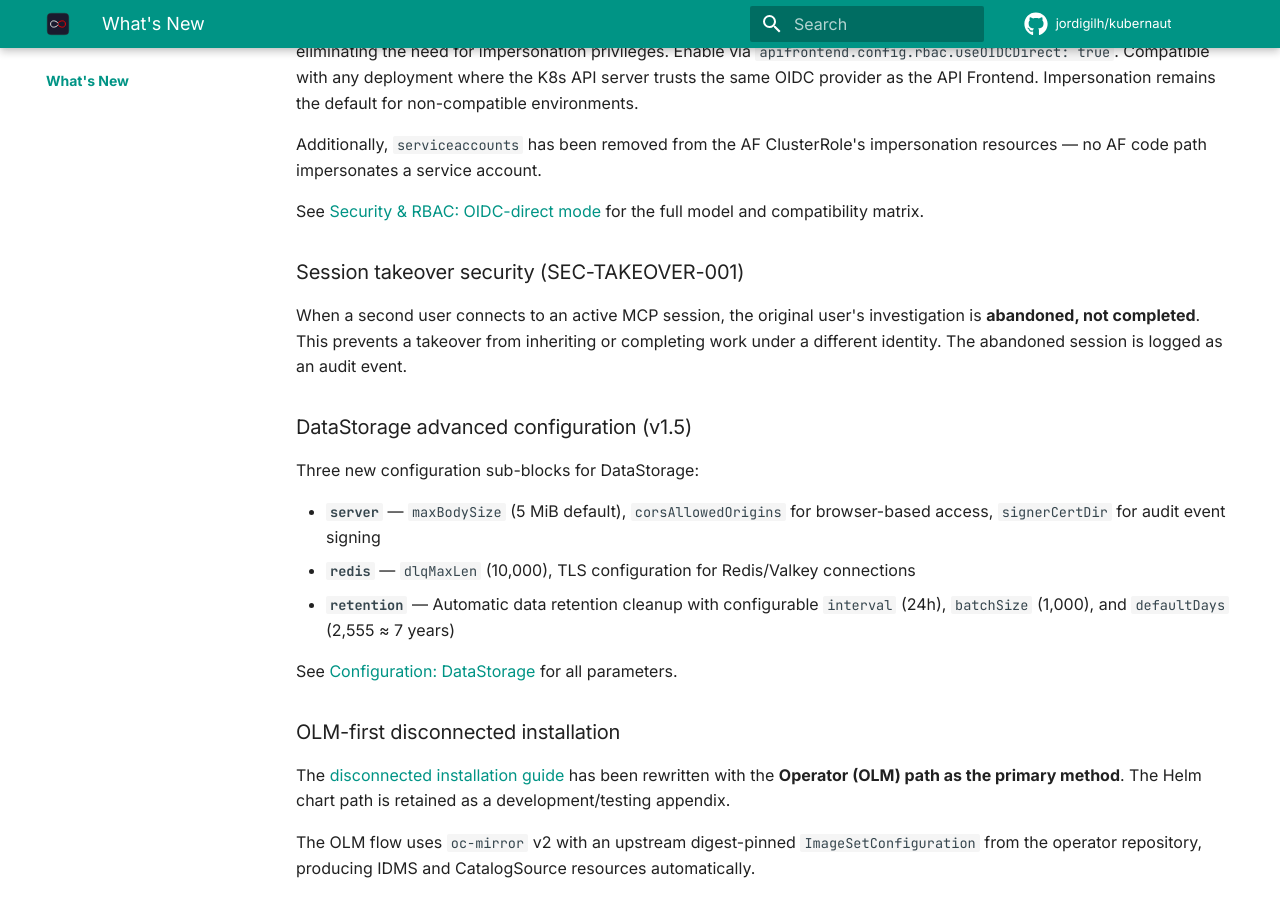
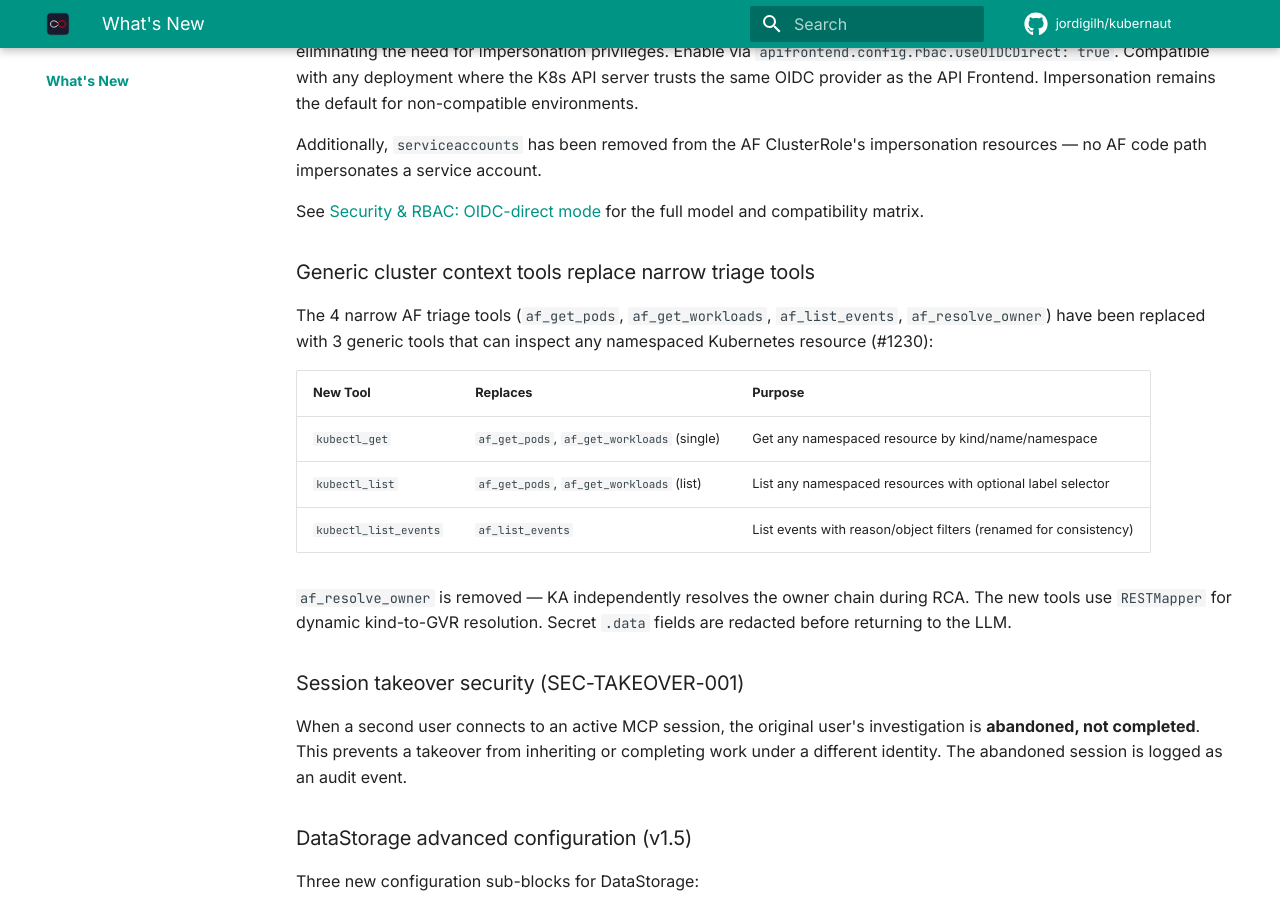
Before and after one commit to jordigilh/kubernaut-docs, an MkDocs documentation site: the page built from docs/whats-new/index.md, in a window 1280 px wide and 900 px high, scrolled down 2285 px. Built offline with MkDocs 1.6.1 and Material for MkDocs 9.7.7, drawn with Linux system fonts in a browser that asks for light colours; comment, search, counter and statistics services are not loaded; the version menu is left out; some of the changed text lies outside the part shown.

Commit message:
feat: pre-account for generic kubectl tools replacing narrow AF triage tools (#1230)
Replaces af_get_pods, af_get_workloads, af_list_events, af_resolve_owner
with kubectl_get, kubectl_list, kubectl_list_events across all docs.
Updates SAR tool count from 19 to 18 and persona breakdowns. Adds
config.openshift.io to KA investigator RBAC table (operator PR #34).

Co-authored-by: Cursor <cursoragent@cursor.com>

```diff
--- a/docs/whats-new/index.md
+++ b/docs/whats-new/index.md
@@ -68,6 +68,18 @@ An opt-in authentication mode (PR #1227) that forwards the user's raw OIDC JWT a
 Additionally, `serviceaccounts` has been removed from the AF ClusterRole's impersonation resources — no AF code path impersonates a service account.
 
 See [Security & RBAC: OIDC-direct mode](../architecture/security-rbac.md#oidc-direct-mode-eliminating-impersonation-v15) for the full model and compatibility matrix.
+
+### Generic cluster context tools replace narrow triage tools
+
+The 4 narrow AF triage tools (`af_get_pods`, `af_get_workloads`, `af_list_events`, `af_resolve_owner`) have been replaced with 3 generic tools that can inspect any namespaced Kubernetes resource (#1230):
+
+| New Tool | Replaces | Purpose |
+|---|---|---|
+| `kubectl_get` | `af_get_pods`, `af_get_workloads` (single) | Get any namespaced resource by kind/name/namespace |
+| `kubectl_list` | `af_get_pods`, `af_get_workloads` (list) | List any namespaced resources with optional label selector |
+| `kubectl_list_events` | `af_list_events` | List events with reason/object filters (renamed for consistency) |
+
+`af_resolve_owner` is removed — KA independently resolves the owner chain during RCA. The new tools use `RESTMapper` for dynamic kind-to-GVR resolution. Secret `.data` fields are redacted before returning to the LLM.
 
 ### Session takeover security (SEC-TAKEOVER-001)
 
```
Also changed, not shown: other parts of docs/whats-new/index.md (+1 -1 lines), docs/api-reference/apifrontend-api.md (+3 -3 lines), docs/architecture/security-rbac.md (+6 -5 lines), docs/whats-next/index.md (+1 -1 lines).
